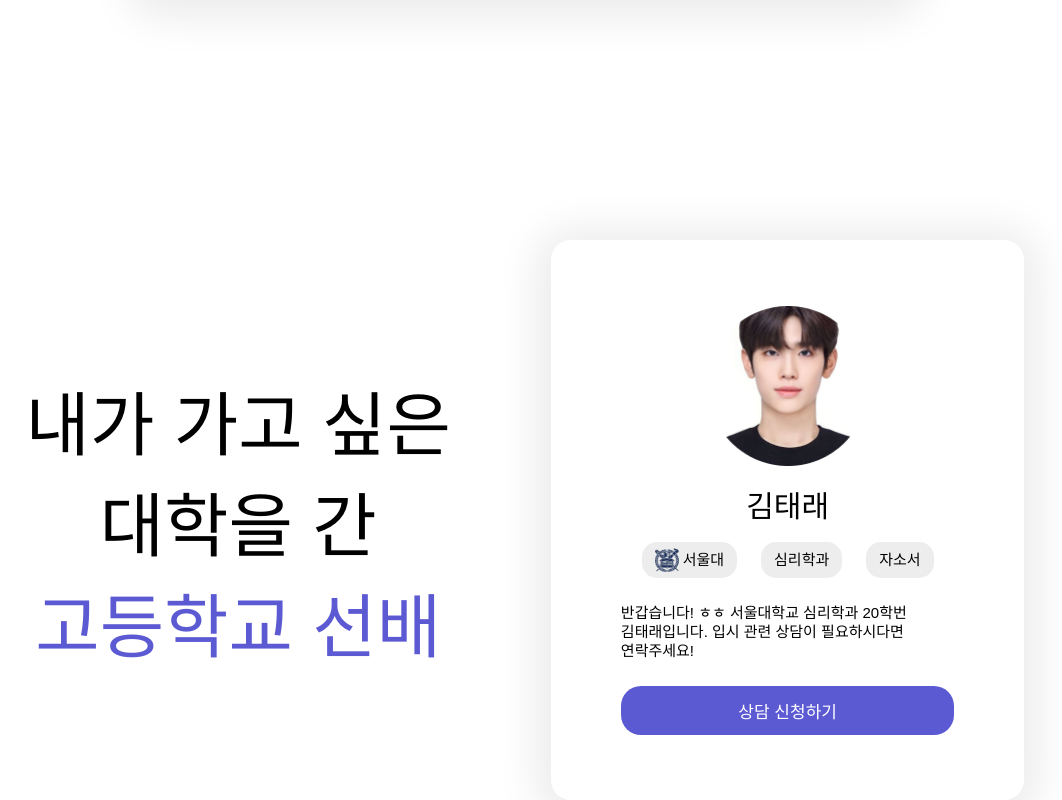
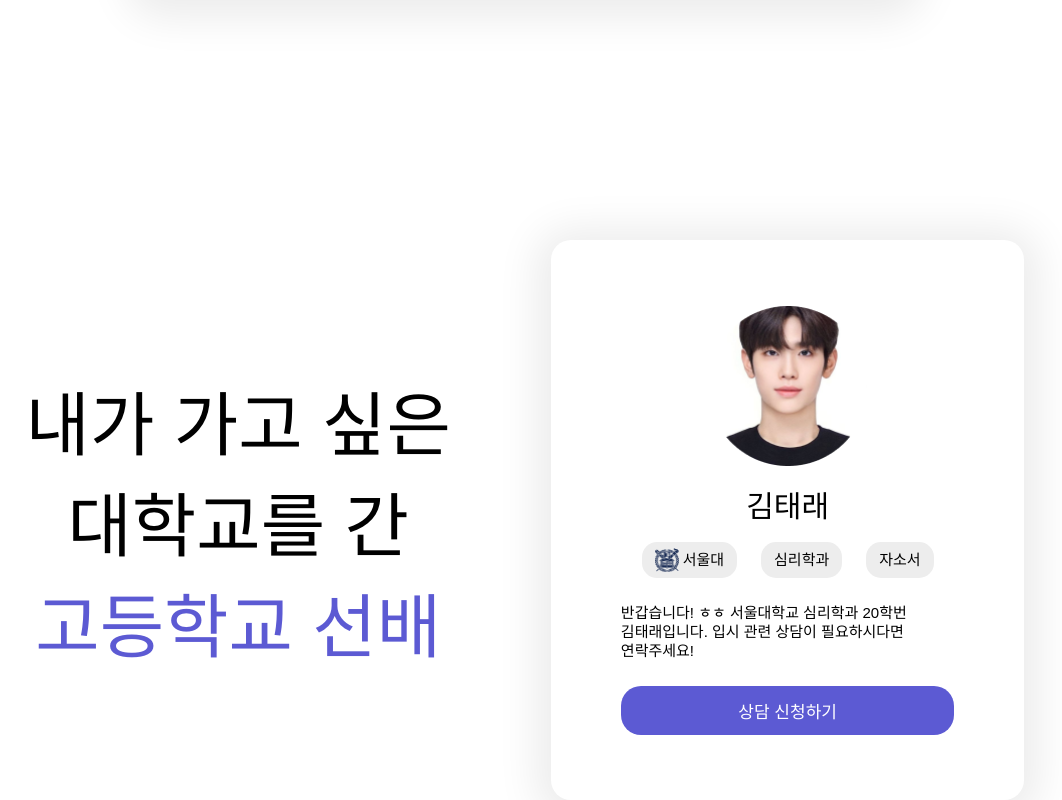
Before and after one commit to deepringing/upperface, a Next.js app: page / in a window 1280 px wide. Shown: the part 2280-3080 px from the top of the page, without its empty margins (115-1177 px from the left). Built offline with nearby package versions, Linux system fonts and the light colour scheme; a web font is replaced by a local one.

Commit message:
REFACTOR :: MentorSection 분리

```diff
--- /dev/null
+++ b/components/home/MentorSection.tsx
@@ -0,0 +1,21 @@
+import homeStyles from '@/styles/pages/home.module.scss';
+import styles from '@/styles/components/home/mentorSection.module.scss';
+
+export default function MentorSection(props: {
+  mentor: JSX.Element,
+  destination: string,
+  school: string,
+  reverse: boolean,
+}) {
+
+  return (
+    <section className={`${homeStyles.section} ${styles.mentor} ${props.reverse ? styles.reverse : ''}`}>
+      <div className={homeStyles.midText}>
+        <p>내가 가고 싶은</p>
+        <p>{props.destination}를 간</p>
+        <p className="purple bold">{props.school} 선배</p>
+      </div>
+      {props.mentor}
+    </section>
+  )
+}
--- a/pages/index.tsx
+++ b/pages/index.tsx
@@ -4,6 +4,7 @@ import styles from '@/styles/pages/home.module.scss'
 import Concern from '@/components/home/Concern';
 import Mentor from '@/components/home/Mentor';
 import SpeechBubble from '@/components/home/SpeechBubble';
+import MentorSection from '@/components/home/MentorSection';
 
 export default function Home() {
 
@@ -50,32 +51,32 @@ export default function Home() {
             isRight={true}
           />
         </section>
-        <section className={`${styles.section} ${styles.mentor}`}>
-          <div className={styles.midText}>
-            <p>내가 가고 싶은</p>
-            <p>대학을 간</p>
-            <p className="purple bold">고등학교 선배</p>
-          </div>
+        <MentorSection
+          mentor={
             <Mentor
               image="/images/person-taerae.png"
               name="김태래"
               tags={[{ image: "/images/school-seoul.png", tag: "서울대" }, { tag: "심리학과" }, { tag: "자소서" }]}
               description="반갑습니다! ㅎㅎ 서울대학교 심리학과 20학번 김태래입니다. 입시 관련 상담이 필요하시다면 연락주세요!"
             />
-        </section>
-        <section className={`${styles.section} ${styles.mentor}`}>
+          }
+          destination={"대학교"}
+          school={"고등학교"}
+          reverse={false}
+        />
+        <MentorSection
+          mentor={
             <Mentor
               image="/images/person-jaehyun.png"
               name="정재현"
               tags={[{ image: "/images/company-baemin.png", tag: "배달의 민족" }, { tag: "이력서" }, { tag: "취업 상담" }]}
               description="안녕하세요. 배달의 민족 정산 플렛폼 개발 팀 정재현입니다. 취업 관련 혹은 이력서, 자소서 관련 상담이 필요하시다면 연락주세요. 기다리겠습니다!"
             />
-          <div className={styles.midText}>
-            <p>내가 가고 싶은</p>
-            <p>회사를 간</p>
-            <p className="purple bold">대학교 선배</p>
-          </div>
-        </section>
+          }
+          destination={"회사"}
+          school={"대학교"}
+          reverse={true}
+        />
         <section className={`${styles.section} ${styles.centerSection}`}>
           <button className={styles.button}>
             상담 신청하기
--- /dev/null
+++ b/styles/components/home/mentorSection.module.scss
@@ -0,0 +1,12 @@
+@import "../../colors.scss";
+
+.mentor {
+  display: flex;
+  align-items: center;
+  justify-content: center;
+  gap: 100px;
+
+  &.reverse {
+    flex-direction: row-reverse;
+  }
+}
--- a/styles/pages/home.module.scss
+++ b/styles/pages/home.module.scss
@@ -38,13 +38,7 @@
   font-weight: 300;
 }
 
-.mentor {
-  display: flex;
-  flex-direction: row;
-  align-items: center;
-  justify-content: center;
-  gap: 100px;
-}
+
 
 .button {
   background-color: $purple;
```
Also changed, not shown: components/home/Mentor.tsx (+4 -4 lines). Lines whose indentation alone changed are shown as unchanged.
